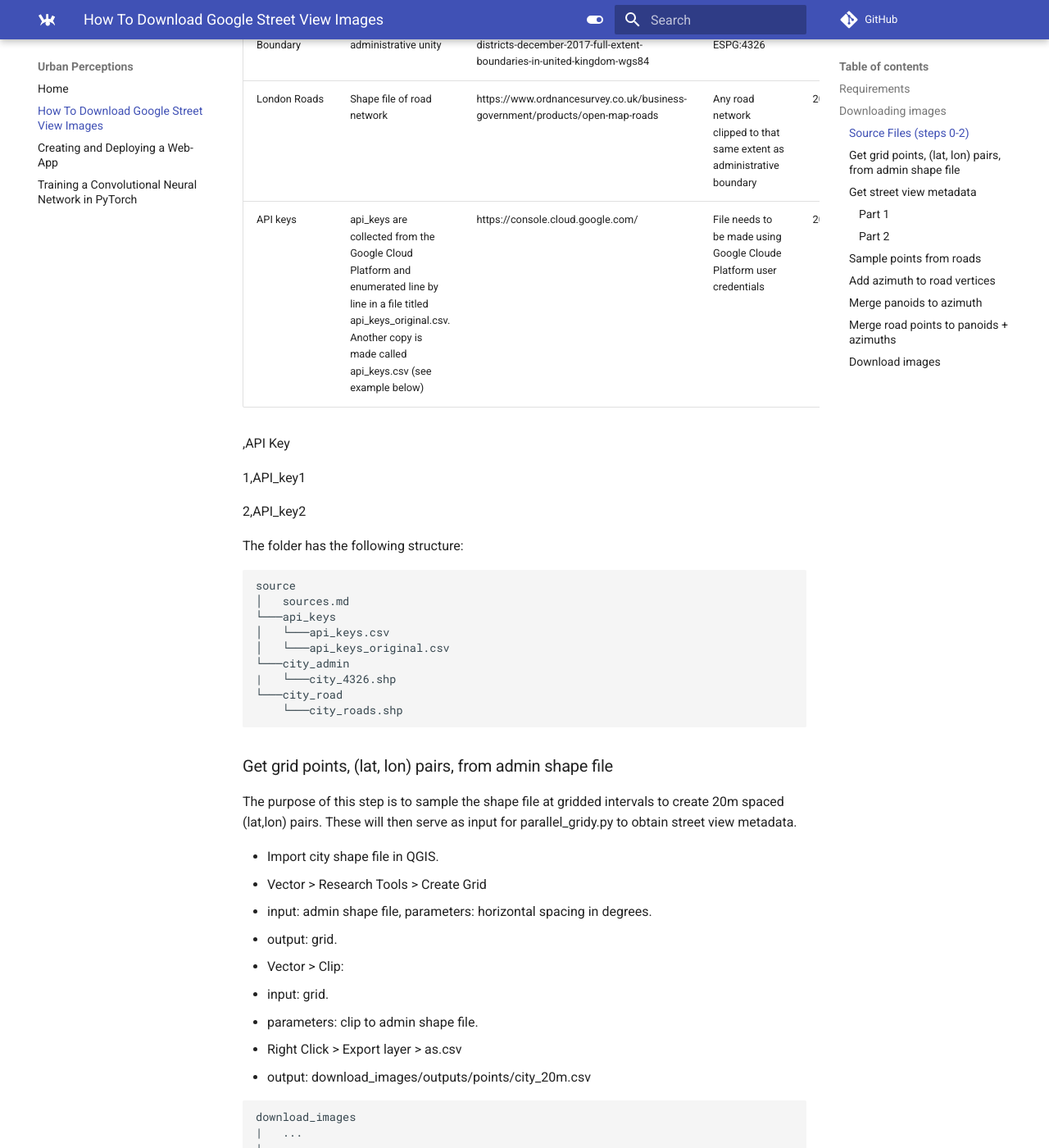
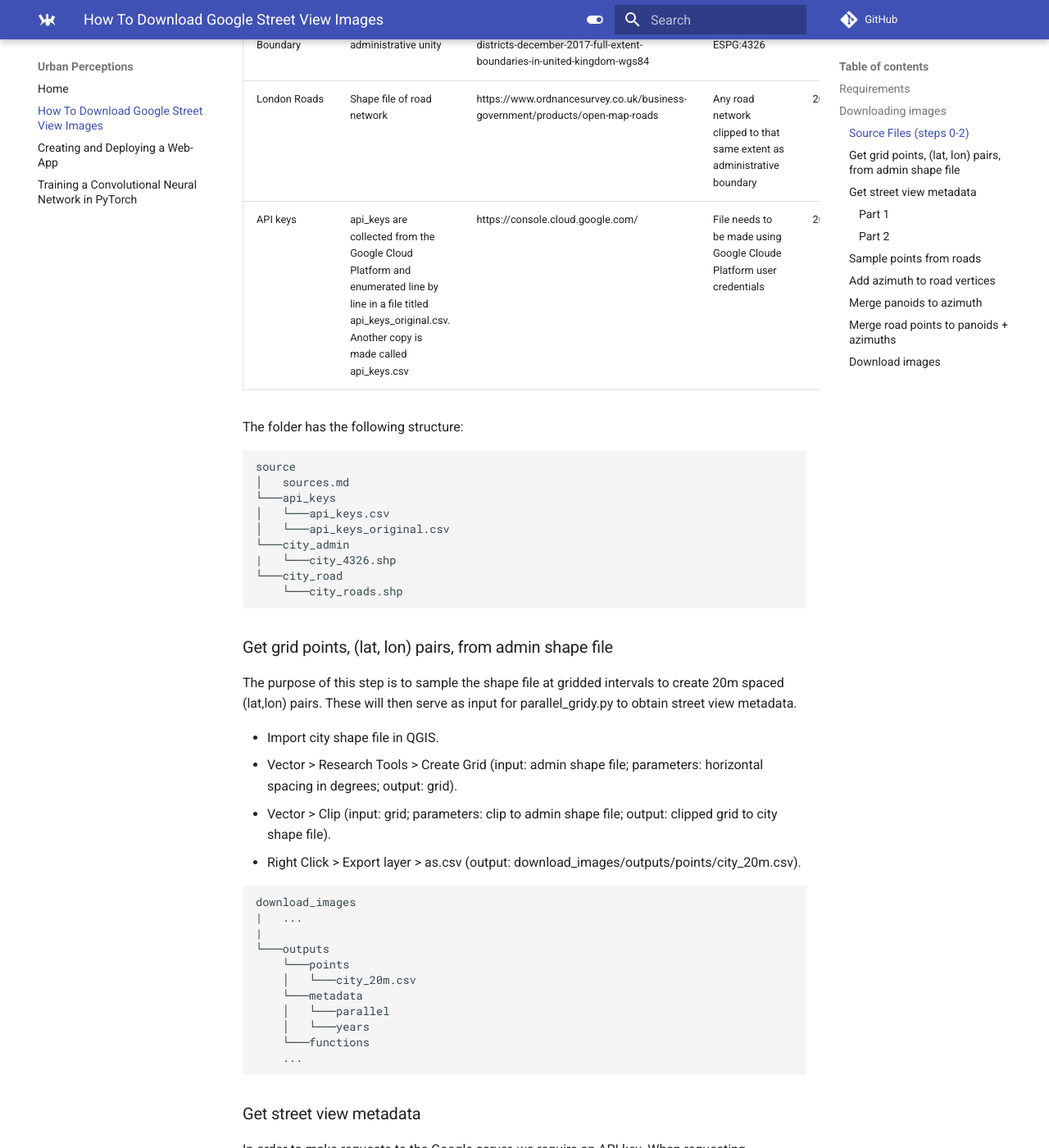
Before and after one commit to emilymuller1991/urban-perceptions, an MkDocs documentation site: the page built from docs/1.download_images.md, in a window 1280 px wide and 1400 px high, scrolled down 1711 px. Shown: the whole window at 82% size. Built offline with MkDocs 1.6.1 and Material for MkDocs 9.7.7, drawn with Linux system fonts in a browser that asks for light colours; comment, search, counter and statistics services are not loaded; some of the changed text lies outside the part shown.

Commit message:
Update 1.download_images.md

````diff
--- a/docs/1.download_images.md
+++ b/docs/1.download_images.md
@@ -36,13 +36,7 @@ Sources are listed below. These files will need to be downloaded manually for Lo
 |---|---|---|---|---|---|
 |London Administrative Boundary|Shape file delineating London as an administrative unity|https://data.gov.uk/dataset/dda6bd34-7532-48f5-80a7-80b858d57f2b/local-authority-districts-december-2017-full-extent-boundaries-in-united-kingdom-wgs84|Any shape file converted to ESPG:4326|2019|city_admin/greater_london_4326.shp|
 |London Roads|Shape file of road network|https://www.ordnancesurvey.co.uk/business-government/products/open-map-roads|Any road network clipped to that same extent as administrative boundary|2019|city_roads/gla_streets.shp|
-|API keys|api_keys are collected from the Google Cloud Platform and enumerated line by line in a file titled api_keys_original.csv. Another copy is made called api_keys.csv (see example below)|https://console.cloud.google.com/| File needs to be made using Google Cloude Platform user credentials| 2019| api_keys/api_keys.csv and api_keys/api_keys_original.csv|
-
-,API Key
-
-1,API_key1
-
-2,API_key2
+|API keys|api_keys are collected from the Google Cloud Platform and enumerated line by line in a file titled api_keys_original.csv. Another copy is made called api_keys.csv |https://console.cloud.google.com/| File needs to be made using Google Cloude Platform user credentials| 2019| api_keys/api_keys.csv and api_keys/api_keys_original.csv|
 
 The folder has the following structure:
 
@@ -63,14 +57,9 @@ source
 The purpose of this step is to sample the shape file at gridded intervals to create 20m spaced (lat,lon) pairs. These will then serve as input for parallel_gridy.py to obtain street view metadata.
 
 * Import city shape file in QGIS.
-* Vector > Research Tools > Create Grid
-  * input: admin shape file, parameters: horizontal spacing in degrees.
-  * output: grid.
-* Vector > Clip:
-  * input: grid.
-  * parameters: clip to admin shape file.
-* Right Click > Export layer > as.csv
-  * output: download_images/outputs/points/city_20m.csv
+* Vector > Research Tools > Create Grid (input: admin shape file; parameters: horizontal spacing in degrees; output: grid).
+* Vector > Clip (input: grid; parameters: clip to admin shape file; output: clipped grid to city shape file).
+* Right Click > Export layer > as.csv (output: download_images/outputs/points/city_20m.csv).
 
 ```
 download_images
@@ -141,14 +130,9 @@ Open this shape file in QGIS and export as .csv for step 8.
 One step in data cleaning is to get the azimuth angle of the road to north bearing. This will then serve as a rotation of camera input when we download the images. This will be necessary since inputting standard 90 degrees is often offset and does not give a perpindicular angle to the road. The azimuth.py function uses the pyQGIS module and requires [Azimuth plugin](https://github.com/lcoandrade/AzimuthDistanceCalculator/blob/master/azimuthsAndDistances/azimuthsAndDistances.py) from QGIS.
 
 * Import city_roads shape file into QGIS
-* Vector > Geometry > Extract Vertices
-  * input: city_road.shp.
-  * output: Takes a vector layer and generates a point layer with points representing the vertices in the input geometries.
-* Vector > Geometry > Add Geometry Attributes
-  * input output from previous step.
-  * output: Computes geometric properties of the features in a vector layer and includes them in the output layer.
-* Export layer > as .shp
-  * outputs/roads/city_road_vertices_geom.csv
+* Vector > Geometry > Extract Vertices (input: city_road.shp; output: Takes a vector layer and generates a point layer with points representing the vertices in the input geometries)
+* Vector > Geometry > Add Geometry Attributes (input: output from previous step; output: Computes geometric properties of the features in a vector layer and includes them in the output layer)
+* Export layer > as .shp (output: outputs/roads/city_road_vertices_geom.csv)
 
 In the final step we will call the function azimuth.py to get azimuth angles from vertices in shape file and merge back to our exported layer.
 
````
